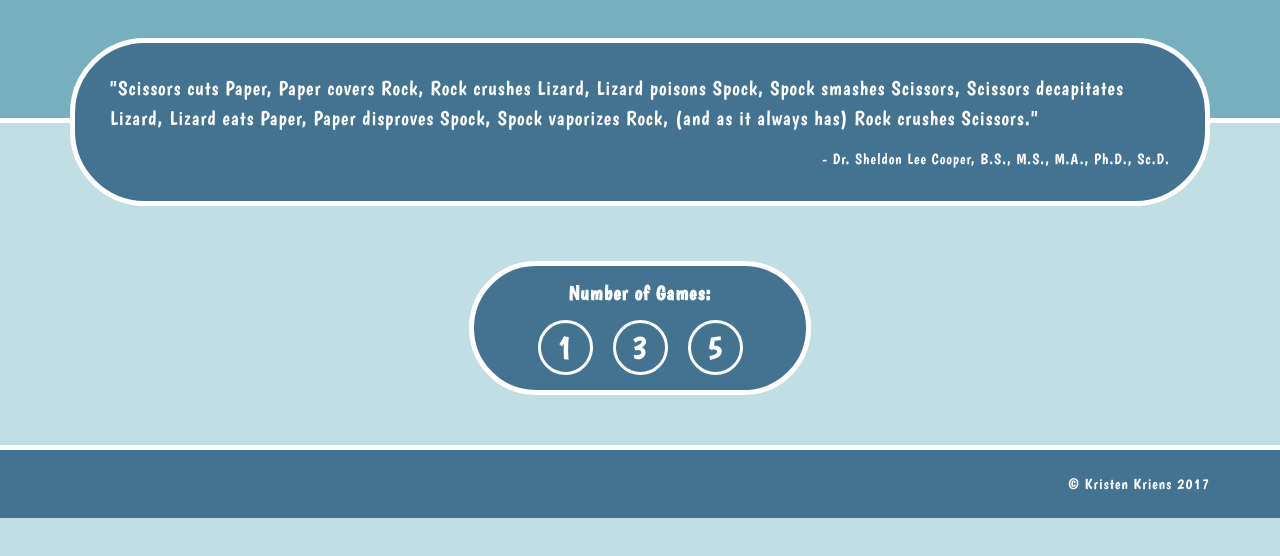
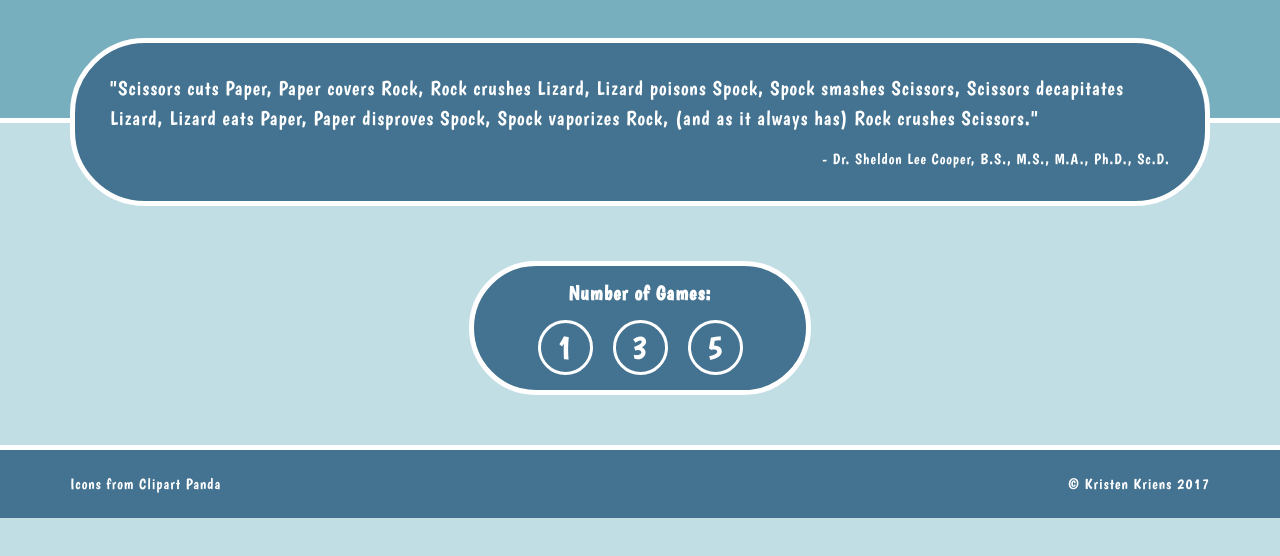
Before and after one commit to kristenkriens/rock-paper-scissors, a website: page index.html in a window 1280 px wide. Shown: the part 158-714 px from the top of the page. Drawn offline with nearby package versions, Linux system fonts and the light colour scheme.

Commit message:
Add markup and styling for icon credit and link

```diff
--- a/index.html
+++ b/index.html
@@ -117,7 +117,8 @@
   </main>
   <footer class="footer">
     <div class="wrapper">
-      <p>&copy; <a href="http://kristenkriens.com">Kristen Kriens</a> 2017</p>
+      <p>Icons from <a href="http://www.clipartpanda.com" target="_blank">Clipart Panda</a></p>
+      <p>&copy; <a href="http://kristenkriens.com" target="_blank">Kristen Kriens</a> 2017</p>
     </div>
   </footer>
   <script src="https://ajax.googleapis.com/ajax/libs/jquery/1.12.4/jquery.min.js"></script>
--- a/src/sass/_footer.scss
+++ b/src/sass/_footer.scss
@@ -2,10 +2,45 @@
   border-top: 5px solid $white;
   background-color: $dark-blue;
   font-size: 15px;
-  text-align: right;
   padding: 10px 0;
 
   @media (max-width: $sm-width) {
     font-size: 13px;
   }
+
+  .wrapper {
+    display: flex;
+    justify-content: space-between;
+    align-items: center;
+    flex-wrap: wrap;
+  }
+
+  p {
+    width: 50%;
+
+    &:last-of-type {
+      text-align: right;
+    }
+
+    @media (max-width: $sm-width) {
+      width: 100%;
+      text-align: center;
+
+      &:first-of-type {
+        margin-bottom: 15px;
+      }
+
+      &:last-of-type {
+        text-align: center;
+      }
+    }
+  }
+
+  a {
+    color: $white;
+
+    &:hover {
+      color: $light-blue;
+    }
+  }
 }
```
Also changed, not shown: dist/css/styles.css, 1 other file.
